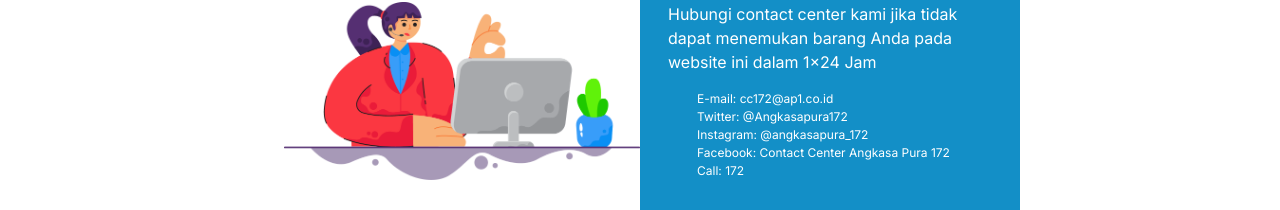
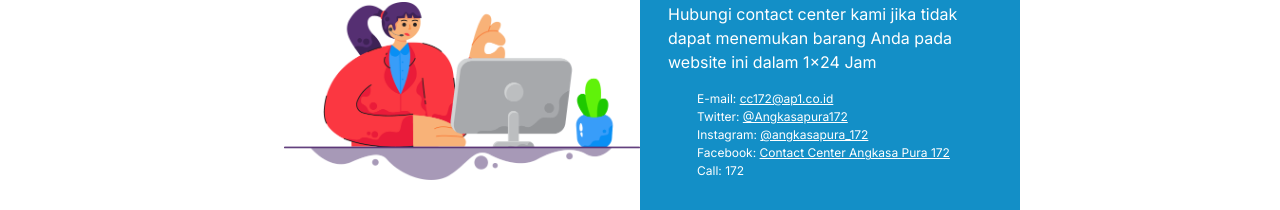
Before and after one commit to raihanrahman90/LostFoundAngkasaPura-FE, a React (Vite) app: page /report in a window 1280 px wide. Shown: the part 348-558 px from the top of the page. Built offline with nearby package versions, Linux system fonts and the light colour scheme; no server answers.

Commit message:
use link at report

```diff
--- a/src/Page/User/Report.jsx
+++ b/src/Page/User/Report.jsx
@@ -3,6 +3,7 @@
 import '../../Asset/user.css';
 import "../../Asset/style.css";
 import customerService from "../../Asset/Customer Service.png"
+import { Link } from 'react-router-dom';
 export default function Report() {
 
     return (
@@ -24,10 +25,10 @@
                         <p className='col-12 mb-3'>Hubungi contact center kami jika tidak dapat menemukan barang Anda pada website ini dalam 1x24 Jam</p>
                         <div className='col-10 fs-12px'>
                             <p>
-                                E-mail: cc172@ap1.co.id <br/>
-                                Twitter: @Angkasapura172<br/>
-                                Instagram: @angkasapura_172<br/>
-                                Facebook: Contact Center Angkasa Pura 172<br/>
+                                E-mail: <Link to="https://mail.google.com/mail/u/0/?view=cm&tf=1&fs=1&to=cc172@ap1.co.id" className='text-white'>cc172@ap1.co.id</Link> <br/>
+                                Twitter: <Link to="https://twitter.com/angkasapura172" className='text-white'>@Angkasapura172</Link><br/>
+                                Instagram: <Link to = "https://www.instagram.com/angkasapura_172/" className='text-white'>@angkasapura_172</Link><br/>
+                                Facebook: <Link to = "https://www.facebook.com/angkasapura172ap1" className='text-white'>Contact Center Angkasa Pura 172</Link><br/>
                                 Call: 172
                             </p>
                         </div>
```
